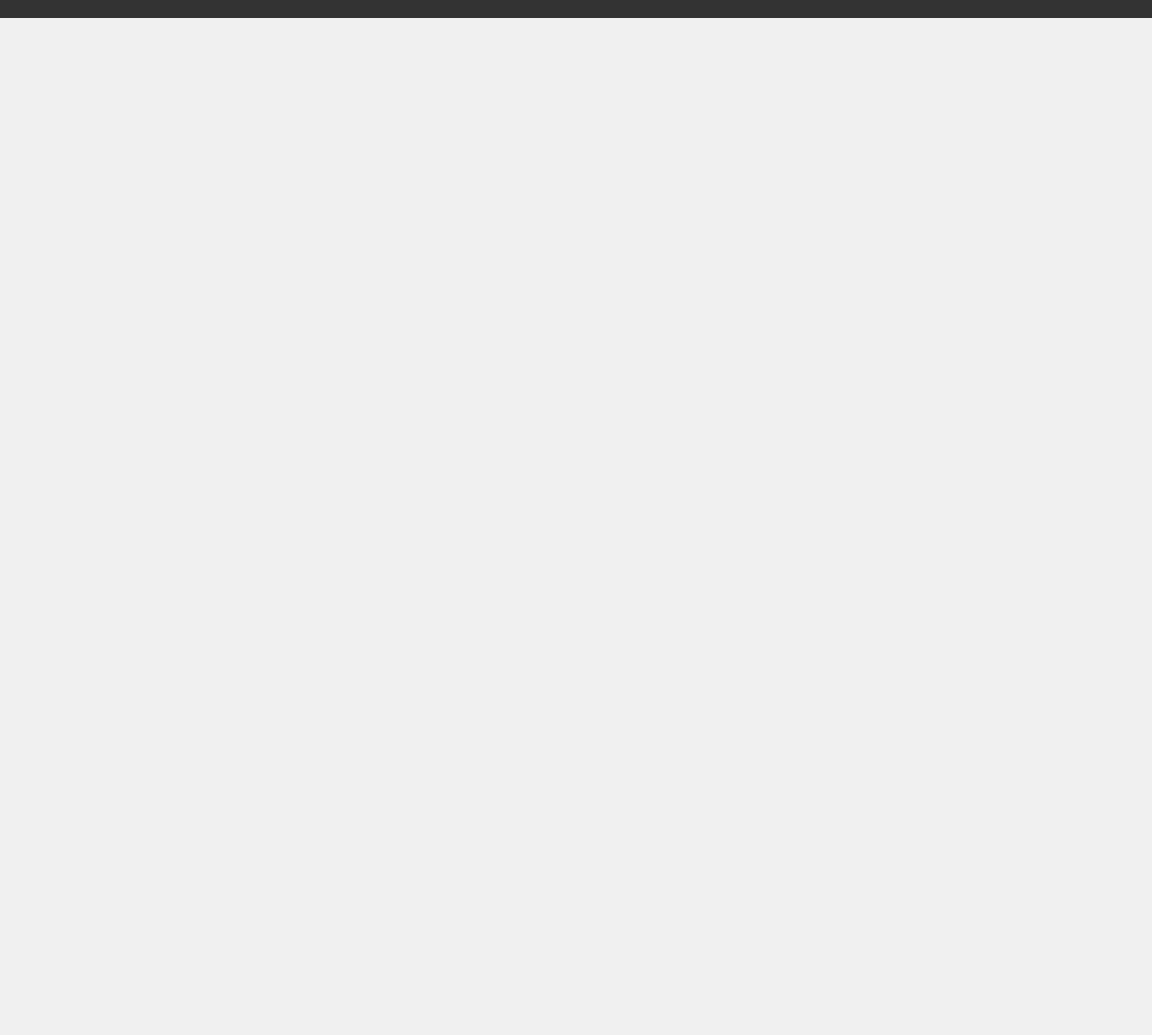
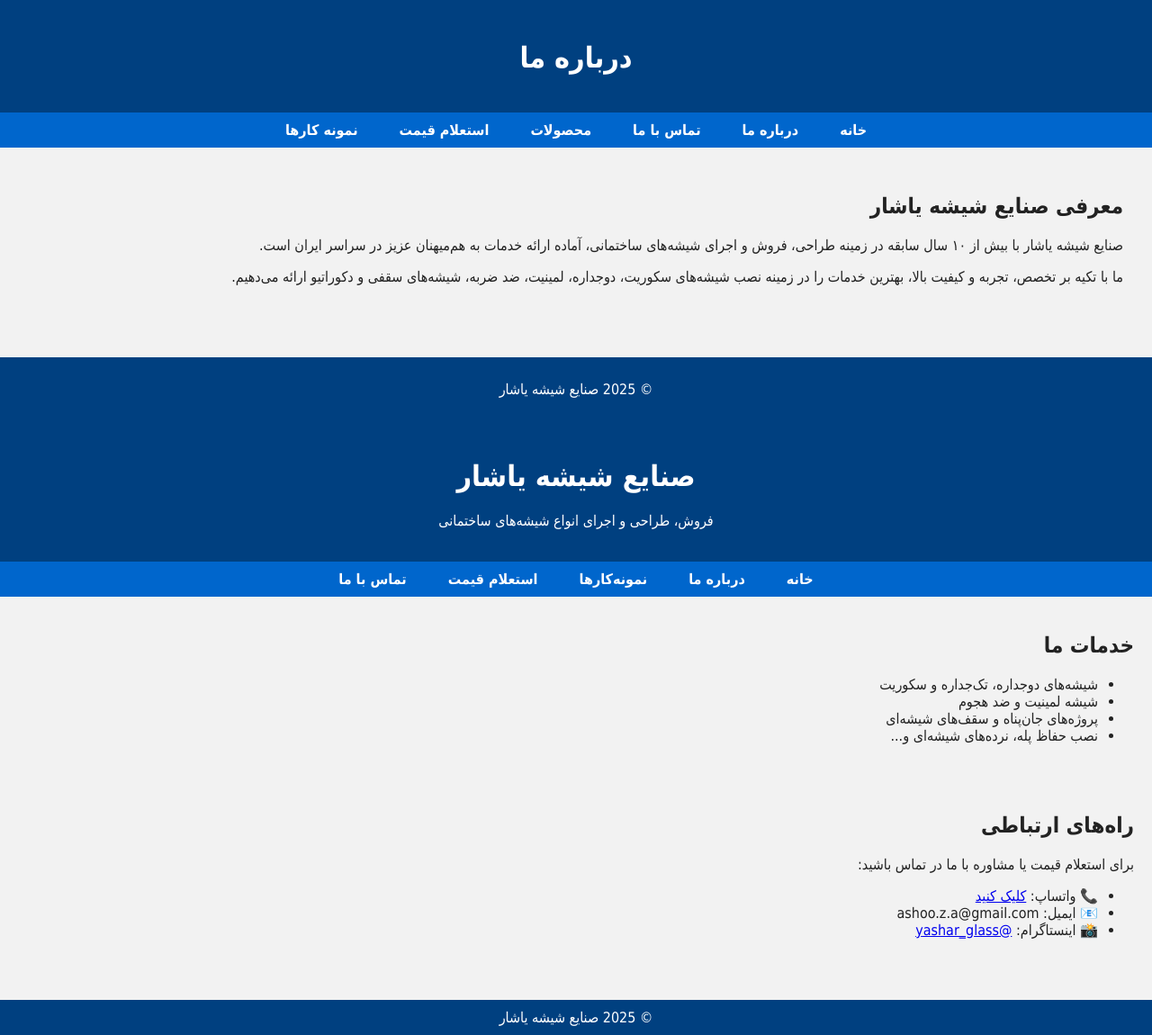
Before and after one commit to yasharglass/Yasharglass.github.io, a plain HTML site: page Index.html in a window 1280 px wide. Shown: the part 496-1646 px from the top of the page at 90% size. Before the commit the page ends 800 px from the top, so only its background shows below. Drawn offline with Linux system fonts and the light colour scheme.

Commit message:
Update Index.html

```diff
--- a/Index.html
+++ b/Index.html
@@ -70,3 +70,123 @@
   </footer>
 </body>
 </html>
+<!DOCTYPE html>
+<html lang="fa" dir="rtl">
+<head>
+  <meta charset="UTF-8" />
+  <meta name="viewport" content="width=device-width, initial-scale=1.0" />
+  <title>درباره ما - صنایع شیشه یاشار</title>
+  <style>
+    body { font-family: sans-serif; background-color: #fff; color: #222; margin: 0; padding: 0; }
+    header, footer { background-color: #005f99; color: white; text-align: center; padding: 1rem; }
+    nav { background: #e0e0e0; display: flex; justify-content: center; gap: 1rem; padding: 1rem; }
+    nav a { text-decoration: none; color: #005f99; font-weight: bold; }
+    main { padding: 2rem; }
+  </style>
+</head>
+<body>
+  <header>
+    <h1>درباره ما</h1>
+  </header>
+
+  <nav>
+    <a href="index.html">خانه</a>
+    <a href="about.html">درباره ما</a>
+    <a href="contact.html">تماس با ما</a>
+    <a href="products.html">محصولات</a>
+    <a href="price.html">استعلام قیمت</a>
+    <a href="gallery.html">نمونه کارها</a>
+  </nav>
+
+  <main>
+    <h2>معرفی صنایع شیشه یاشار</h2>
+    <p>صنایع شیشه یاشار با بیش از ۱۰ سال سابقه در زمینه طراحی، فروش و اجرای شیشه‌های ساختمانی، آماده ارائه خدمات به هم‌میهنان عزیز در سراسر ایران است.</p>
+    <p>ما با تکیه بر تخصص، تجربه و کیفیت بالا، بهترین خدمات را در زمینه نصب شیشه‌های سکوریت، دوجداره، لمینیت، ضد ضربه، شیشه‌های سقفی و دکوراتیو ارائه می‌دهیم.</p>
+  </main>
+
+  <footer>
+    <p>© 2025 صنایع شیشه یاشار</p>
+  </footer>
+</body>
+</html><!DOCTYPE html>
+<html lang="fa" dir="rtl">
+<head>
+  <meta charset="UTF-8">
+  <meta name="viewport" content="width=device-width, initial-scale=1">
+  <title>صنایع شیشه یاشار</title>
+  <style>
+    body {
+      font-family: Tahoma, sans-serif;
+      background-color: #f2f2f2;
+      margin: 0;
+      padding: 0;
+      direction: rtl;
+      text-align: right;
+    }
+    header {
+      background-color: #004080;
+      color: white;
+      padding: 20px;
+      text-align: center;
+    }
+    nav {
+      background-color: #0066cc;
+      padding: 10px;
+      text-align: center;
+    }
+    nav a {
+      color: white;
+      margin: 0 15px;
+      text-decoration: none;
+      font-weight: bold;
+    }
+    section {
+      padding: 20px;
+    }
+    footer {
+      background-color: #004080;
+      color: white;
+      text-align: center;
+      padding: 10px;
+    }
+  </style>
+</head>
+<body>
+  <header>
+    <h1>صنایع شیشه یاشار</h1>
+    <p>فروش، طراحی و اجرای انواع شیشه‌های ساختمانی</p>
+  </header>
+
+  <nav>
+    <a href="#">خانه</a>
+    <a href="#">درباره ما</a>
+    <a href="#">نمونه‌کارها</a>
+    <a href="#">استعلام قیمت</a>
+    <a href="#">تماس با ما</a>
+  </nav>
+
+  <section>
+    <h2>خدمات ما</h2>
+    <ul>
+      <li>شیشه‌های دوجداره، تک‌جداره و سکوریت</li>
+      <li>شیشه لمینیت و ضد هجوم</li>
+      <li>پروژه‌های جان‌پناه و سقف‌های شیشه‌ای</li>
+      <li>نصب حفاظ پله، نرده‌های شیشه‌ای و...</li>
+    </ul>
+  </section>
+
+  <section>
+    <h2>راه‌های ارتباطی</h2>
+    <p>برای استعلام قیمت یا مشاوره با ما در تماس باشید:</p>
+    <ul>
+      <li>📞 واتساپ: <a href="https://wa.me/98..." target="_blank">کلیک کنید</a></li>
+      <li>📧 ایمیل: ashoo.z.a@gmail.com</li>
+      <li>📸 اینستاگرام: <a href="https://instagram.com/..." target="_blank">@yashar_glass</a></li>
+    </ul>
+  </section>
+
+  <footer>
+    © 2025 صنایع شیشه یاشار
+  </footer>
+</body>
+</html>
```
